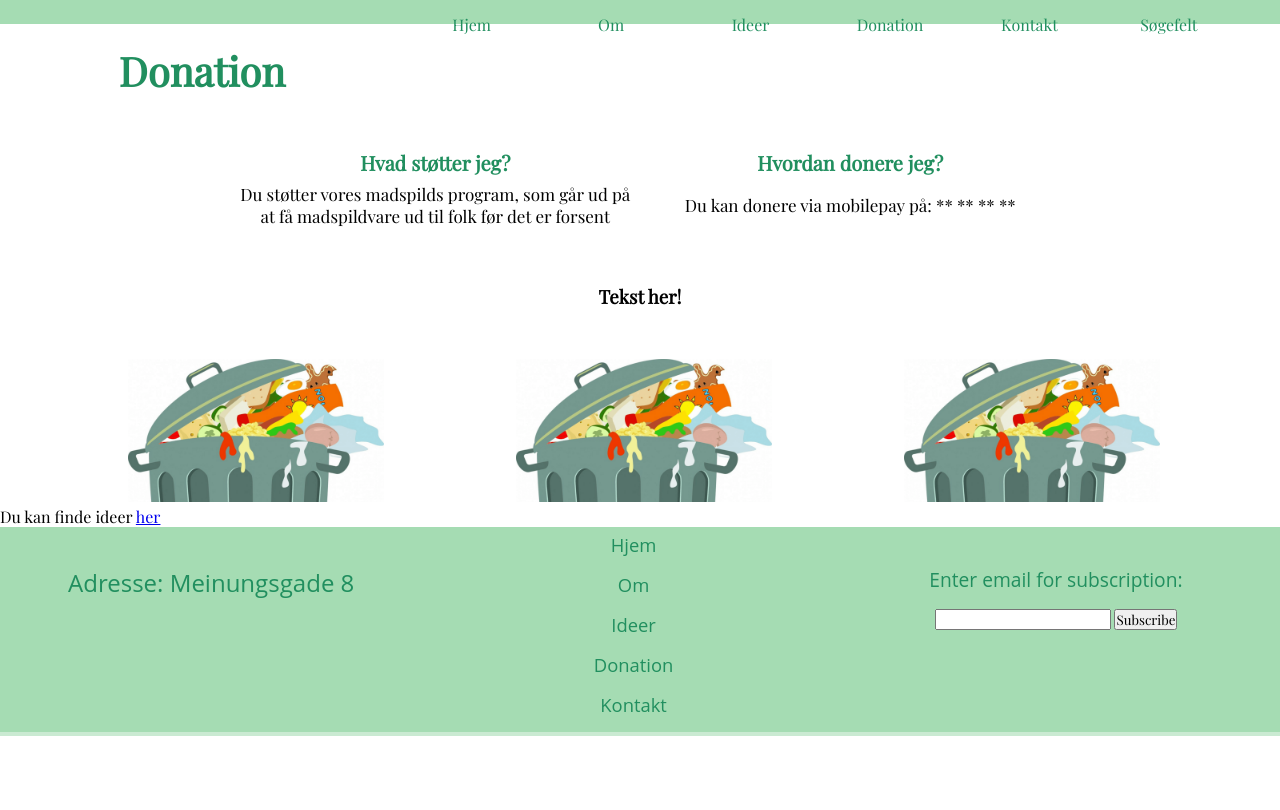
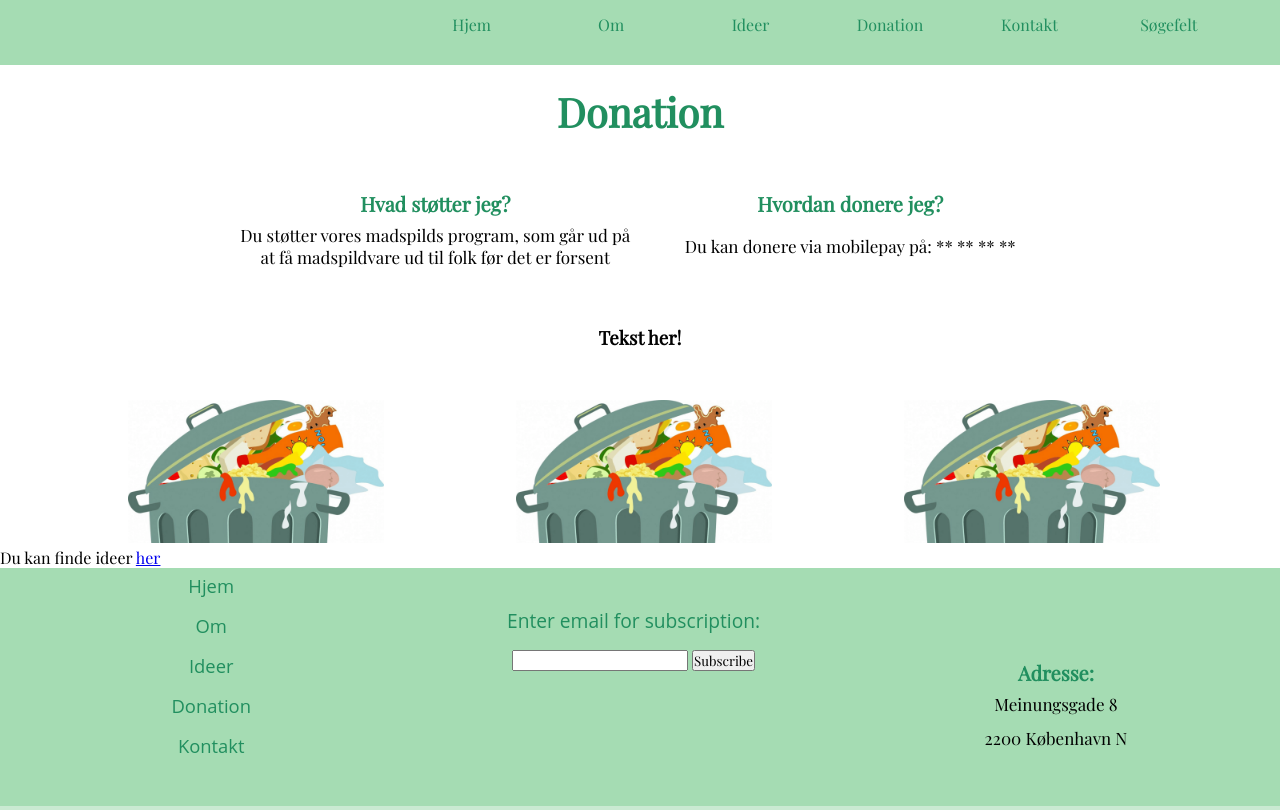
Before and after one commit to KamilleNikolajsen/Madspild, a Spring Boot app: page /donation in a window 1280 px wide. Shown: the part 164-974 px from the top of the page. Before the commit the page ends 900 px from the top, so only its background shows below. Run offline with Spring Boot 4, Linux system fonts and the light colour scheme.

Commit message:
added new menu and some new css layout in css general

```diff
--- a/src/main/resources/templates/fragments/general.html
+++ b/src/main/resources/templates/fragments/general.html
@@ -10,69 +10,59 @@
         <img src="https://cdn.discordapp.com/attachments/840203393745420348/894880335052025876/unknown.png">
         <h1>Danmark mod Madspild</h1>
     </div>
-    <nav class="menu-list">
+    <nav class="clearfix">
         <ul>
 
-            <li class="menu-list-item"><a href="forside">Hjem</a></li>
+            <li><a href="forside">Hjem</a></li>
 
 
-            <li class="menu-list-item"><a href="om">Om</a></li>
+            <li><a href="om">Om</a></li>
 
 
-            <li class="menu-list-item"><a href="ideer">Ideer</a></li>
+            <li><a href="ideer">Ideer</a></li>
 
 
-            <li class="menu-list-item"><a href="donation">Donation</a></li>
+            <li><a href="donation">Donation</a></li>
 
 
-            <li class="menu-list-item"><a href="kontakt">Kontakt</a></li>
+            <li><a href="kontakt">Kontakt</a></li>
 
 
-            <li class="menu-list-item"><a href="menupunkt">Søgefelt</a></li>
+            <li><a href="menupunkt">Søgefelt</a></li>
 
         </ul>
     </nav>
 </header>
 
 <footer th:fragment="footer">
-    <div id="address">
-        <p>Adresse: Meinungsgade 8</p>
-    </div>
-
     <div id="menu">
         <li>
-            <a href="forside">
+            <a href="menupunkt">
                 Hjem
             </a>
         </li>
-
-
         <li>
-            <a href="om">
+            <a href="menupunkt">
                 Om
             </a>
         </li>
-
         <li>
-            <a href="ideer">
+            <a href="menupunkt">
                 Ideer
             </a>
         </li>
-
-
         <li>
-            <a href="donation">
+            <a href="menupunkt">
                 Donation
             </a>
         </li>
-
-
         <li>
-            <a href="kontakt">
+            <a href="menupunkt">
                 Kontakt
             </a>
         </li>
     </div>
+
     <div id="subscribe">
         <p>Enter email for subscription:</p>
         <form action="/" name="Email">
@@ -81,6 +71,20 @@
         </form>
 
     </div>
+
+    <div id="address">
+        <table>
+            <tr>
+                <th>Adresse:</th>
+            </tr>
+            <tr>
+                <td>Meinungsgade 8</td>
+            </tr>
+            <tr>
+                <td>2200 København N</td>
+            </tr>
+        </table>
+    </div>
 </footer>
 </body>
 </html>
```
Also changed, not shown: src/main/resources/static/css/general.css (line endings or trailing spaces).
